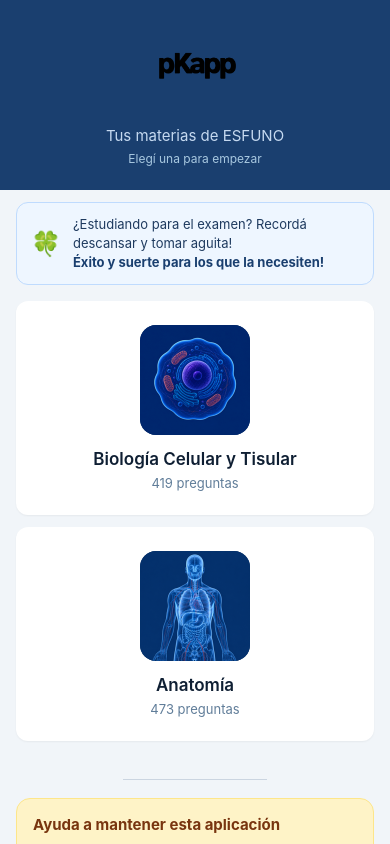
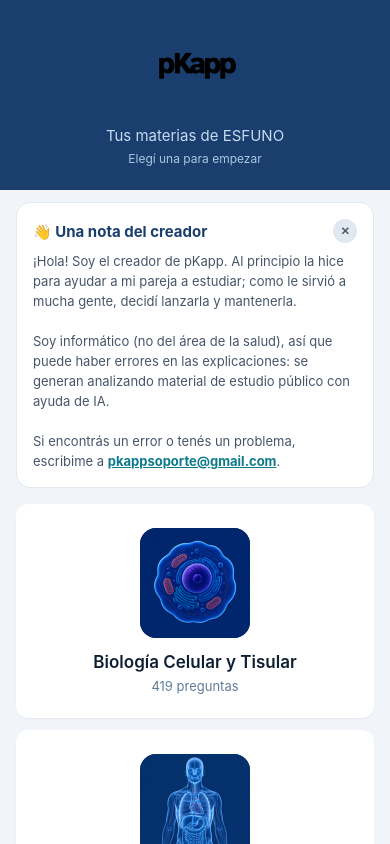
Before and after one commit to agustinfrusto/pKapp-web, a React Native app: screen /MateriaSelect in a window 390 px wide. Built offline with nearby package versions, Linux system fonts and the light colour scheme.

Commit message:
feat: agrega nota del creador en selección de materias y contacto de soporte en ajustes

```diff
--- a/app.json
+++ b/app.json
@@ -2,7 +2,7 @@
   "expo": {
     "name": "pKapp",
     "slug": "pkapp",
-    "version": "1.0.24",
+    "version": "1.0.25",
     "orientation": "portrait",
     "userInterfaceStyle": "light",
     "splash": {
--- a/package.json
+++ b/package.json
@@ -1,6 +1,6 @@
 {
   "name": "pkapp",
-  "version": "1.0.24",
+  "version": "1.0.25",
   "main": "index.js",
   "scripts": {
     "start": "expo start",
--- a/src/screens/MateriaSelectScreen.js
+++ b/src/screens/MateriaSelectScreen.js
@@ -17,8 +17,6 @@ const NEW_DOMAIN_URL = 'https://pkapp.uy';
 // Fecha en que pkapp-web.vercel.app deja de funcionar (00:00 UTC-3).
 const MIGRATION_DEADLINE = new Date('2026-06-13T00:00:00-03:00');
 
-// Fecha en que el banner de ánimo del examen deja de mostrarse (12:00 UTC-3).
-const EXAM_BANNER_DEADLINE = new Date('2026-06-17T12:00:00-03:00');
 
 function getDaysLeft() {
   const ms = MIGRATION_DEADLINE.getTime() - Date.now();
@@ -52,7 +50,7 @@ export default function MateriaSelectScreen({ navigation }) {
 
       {isLegacyDomain() && <MigrationBanner />}
       <WelcomeBanner />
-      <ExamBanner />
+      <AboutBanner />
 
       <View style={styles.list}>
         {MATERIA_LIST.map((m) => (
@@ -97,15 +95,44 @@ function MigrationBanner() {
   );
 }
 
-function ExamBanner() {
-  if (Date.now() >= EXAM_BANNER_DEADLINE.getTime()) return null;
+const ABOUT_KEY = 'pkapp_about_seen_at';
+const ABOUT_INTERVAL_MS = 7 * 24 * 60 * 60 * 1000; // reaparece una vez por semana
+
+function AboutBanner() {
+  const [visible, setVisible] = useState(false);
+
+  useEffect(() => {
+    if (typeof localStorage === 'undefined') { setVisible(true); return; }
+    const seenAt = Number(localStorage.getItem(ABOUT_KEY));
+    if (!seenAt || Date.now() - seenAt >= ABOUT_INTERVAL_MS) setVisible(true);
+  }, []);
+
+  function dismiss() {
+    if (typeof localStorage !== 'undefined') localStorage.setItem(ABOUT_KEY, String(Date.now()));
+    setVisible(false);
+  }
+
+  function handleEmail() {
+    requestAnimationFrame(() => Linking.openURL('mailto:pkappsoporte@gmail.com').catch(() => {}));
+  }
+
+  if (!visible) return null;
+
   return (
-    <View style={styles.examWrap}>
-      <Text style={styles.examEmoji}>🍀</Text>
-      <Text style={styles.examText}>
-        ¿Estudiando para el examen? Recordá descansar y tomar aguita!
-        {'\n'}
-        <Text style={styles.examBold}>Éxito y suerte para los que la necesiten!</Text>
+    <View style={styles.aboutWrap}>
+      <View style={styles.aboutHeader}>
+        <Text style={styles.aboutTitle}>👋 Una nota del creador</Text>
+        <TouchableOpacity style={styles.aboutCloseBtn} onPress={dismiss} activeOpacity={0.7}>
+          <Text style={styles.aboutClose}>✕</Text>
+        </TouchableOpacity>
+      </View>
+      <Text style={styles.aboutBody}>
+        ¡Hola! Soy el creador de pKapp. Al principio la hice para ayudar a mi pareja a estudiar; como le sirvió a mucha gente, decidí lanzarla y mantenerla.
+        {'\n\n'}
+        Soy informático (no del área de la salud), así que puede haber errores en las explicaciones: se generan analizando material de estudio público con ayuda de IA.
+        {'\n\n'}
+        Si encontrás un error o tenés un problema, escribime a{' '}
+        <Text style={styles.aboutEmail} onPress={handleEmail}>pkappsoporte@gmail.com</Text>.
       </Text>
     </View>
   );
@@ -349,34 +376,53 @@ const styles = StyleSheet.create({
     marginTop: 4,
   },
 
-  // Exam encouragement banner
-  examWrap: {
-    flexDirection: 'row',
-    alignItems: 'center',
+  // About / creator note banner
+  aboutWrap: {
     marginHorizontal: 16,
     marginTop: 12,
-    paddingVertical: 12,
-    paddingHorizontal: 14,
-    backgroundColor: '#eef6ff',
-    borderRadius: 12,
+    padding: 16,
+    backgroundColor: '#ffffff',
+    borderRadius: 14,
     borderWidth: 1,
-    borderColor: '#bfdbfe',
+    borderColor: '#e2e8f0',
   },
-  examEmoji: {
-    fontSize: 24,
-    marginRight: 12,
+  aboutHeader: {
+    flexDirection: 'row',
+    justifyContent: 'space-between',
+    alignItems: 'center',
+    marginBottom: 8,
   },
-  examText: {
-    flex: 1,
-    fontSize: 13,
-    color: '#1e3a5f',
-    lineHeight: 19,
-  },
-  examBold: {
+  aboutTitle: {
+    fontSize: 15,
     fontWeight: '700',
     color: '#1a3f6f',
+    flex: 1,
   },
-
+  aboutCloseBtn: {
+    width: 24,
+    height: 24,
+    borderRadius: 12,
+    backgroundColor: '#e2e8f0',
+    alignItems: 'center',
+    justifyContent: 'center',
+    marginLeft: 10,
+  },
+  aboutClose: {
+    fontSize: 11,
+    color: '#475569',
+    fontWeight: '700',
+    lineHeight: 13,
+  },
+  aboutBody: {
+    fontSize: 13,
+    color: '#475569',
+    lineHeight: 20,
+  },
+  aboutEmail: {
+    color: '#0d7a8a',
+    fontWeight: '700',
+    textDecorationLine: 'underline',
+  },
   // Welcome banner
   welcomeWrap: {
     flexDirection: 'row',
--- a/src/screens/SettingsScreen.js
+++ b/src/screens/SettingsScreen.js
@@ -200,6 +200,13 @@ export default function SettingsScreen() {
             {'\n'}Preparación para ESFUNO.
             {'\n\n'}{examCount + generatedCount} preguntas en total: {examCount} reales extraidas de exámenes y parciales y {generatedCount} generadas a partir del material de estudio.
           </Text>
+          <TouchableOpacity
+            onPress={() => Linking.openURL('mailto:pkappsoporte@gmail.com')}
+            style={styles.aboutLinkRow}
+            activeOpacity={0.7}
+          >
+            <Text style={styles.aboutLinkText}>Soporte / reportar un error: pkappsoporte@gmail.com</Text>
+          </TouchableOpacity>
           <TouchableOpacity
             onPress={() => Linking.openURL('https://github.com/agustinfrusto/pKapp-web')}
             style={styles.aboutLinkRow}
```
